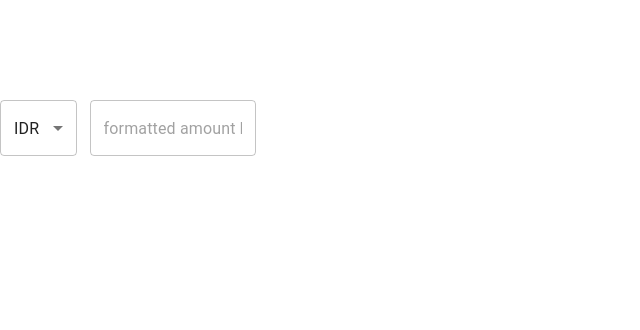
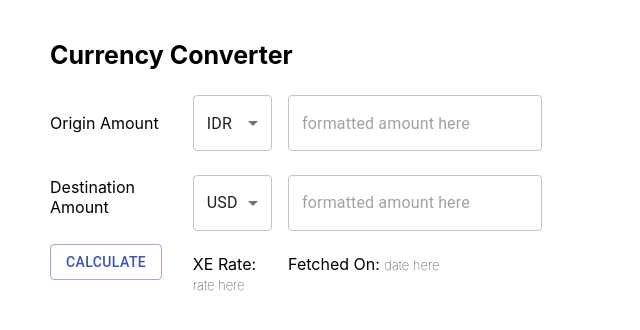
Before and after one commit to reyapr/currency-converter-FE, a React (Create React App) app: page / in a window 1280 px wide. Shown: the top 330 px of the page, without its empty margins (0-640 px from the left). Built offline with nearby package versions, Linux system fonts and the light colour scheme.

Commit message:
adjust UI for currency converter

```diff
--- a/src/App.css
+++ b/src/App.css
@@ -1,8 +1,3 @@
-.App {
-  text-align: center;
-  margin-top: 100px;
-}
-
 .App-logo {
   height: 40vmin;
   pointer-events: none;
--- a/src/App.tsx
+++ b/src/App.tsx
@@ -1,11 +1,10 @@
 import React from 'react';
 import logo from './logo.svg';
-import './App.css';
 import Home from './routes/Home';
 
 function App() {
   return (
-    <div className="App">
+    <div>
       <Home/>
     </div>
   );
--- a/src/components/InputAmount/index.tsx
+++ b/src/components/InputAmount/index.tsx
@@ -3,13 +3,6 @@ import TextField from '@material-ui/core/TextField';
 import NumberFormat from 'react-number-format';
 import { InputProps, NumberFormatCustomProps } from './InputInterface';
 import { makeStyles } from '@material-ui/core/styles'
-
-const useStyles = makeStyles({
-  input: {
-    width: '65%'
-  }
-});
-
 
 const NumberFormatCustom = (props: NumberFormatCustomProps) => {
   const { onChange, ...other } = props;
@@ -32,7 +25,6 @@ const NumberFormatCustom = (props: NumberFormatCustomProps) => {
 }
 
 const Input = (props: InputProps) => {
-  const classes = useStyles()
   return (
     <>
       <TextField
@@ -45,7 +37,6 @@ const Input = (props: InputProps) => {
         }}
         variant="outlined"
         placeholder="formatted amount here"
-        className={classes.input}
       />
     </>
   );
--- a/src/components/SelectCurrency/index.tsx
+++ b/src/components/SelectCurrency/index.tsx
@@ -6,8 +6,7 @@ import { currencies } from './constant/currencies';
 
 const useStyles = makeStyles({
   select: {
-    textAlign: 'left',
-    width: '30%'
+    textAlign: 'left'
   }
 });
 
--- a/src/index.css
+++ b/src/index.css
@@ -7,6 +7,10 @@ body {
   -moz-osx-font-smoothing: grayscale;
 }
 
+html, body, #root, #root>div {
+  height: 100%;
+}
+
 code {
   font-family: source-code-pro, Menlo, Monaco, Consolas, 'Courier New',
     monospace;
--- a/src/routes/Home/CalculateCurrency/index.tsx
+++ b/src/routes/Home/CalculateCurrency/index.tsx
@@ -2,12 +2,15 @@ import React from 'react';
 import SelectCurrency from '../../../components/SelectCurrency/index';
 import Currencies from '../../../constant/enums/currencies';
 import InputAmount from '../../../components/InputAmount/index';
+import Button from '@material-ui/core/Button';
 import './styles.css'
 
 const Home = () => {
   const [value, setValue] = React.useState({
     originCurrency: Currencies.IDR,
     originAmount: '',
+    destinationCurrency: Currencies.USD,
+    destinationAmount: ''
   });
 
   const handleChange = (event: React.ChangeEvent<HTMLInputElement>) => {
@@ -19,10 +22,34 @@ const Home = () => {
   };
 
   return (
-    <div>
-      <div className="origin">
-        <SelectCurrency name="originCurrency" currency={value.originCurrency} handleChange={handleChange} />
-        <InputAmount name="originAmount" value={value.originAmount} handleChange={handleChange} disabled={true} />
+    <div className="currency-converter">
+      <div className="title">Currency Converter</div>
+      <div className="content">
+        <div className="left">
+          <div className="desc">Origin Amount</div>
+          <div className="desc">Destination Amount</div>
+          <div className="button">
+            <Button variant="outlined" color="primary">Calculate</Button>
+          </div>
+        </div>
+        <div className="space"/>
+        <div className="mid">
+          <SelectCurrency name="originCurrency" currency={value.originCurrency} handleChange={handleChange} />
+          <SelectCurrency name="destinationCurrency" currency={value.destinationCurrency} handleChange={handleChange} />
+          <div className="info">
+            <span>XE Rate: </span>
+            <span className="info-place-holder">rate here</span>
+          </div>
+        </div>
+        <div className="space"/>
+        <div className="right">
+          <InputAmount name="originAmount" value={value.originAmount} handleChange={handleChange} disabled={true} />
+          <InputAmount name="destinationAmount" value={value.destinationAmount} handleChange={handleChange} disabled={true} />
+          <div className="info">
+            <span>Fetched On: </span>
+            <span className="info-place-holder">date here</span>
+          </div>
+        </div>
       </div>
     </div>
   )
--- a/src/routes/Home/CalculateCurrency/styles.css
+++ b/src/routes/Home/CalculateCurrency/styles.css
@@ -1,5 +1,61 @@
-.origin {
+.currency-converter {
+  display: flex;
+  height: 30%;
+  flex-direction: column;
+}
+
+.content {
+  display: flex;
+  flex-direction: row;
+  justify-content: space-between;
+  width: 40%;
+  height: 100%;
+}
+
+.title {
+  margin-bottom: 25px;
+  font-weight: bold;
+  font-size: 25px;
+}
+
+.left {
  display: flex;
+ flex-direction: column;
+ flex: 8;
  justify-content: space-between;
- width: 20%;
 }
+
+.mid {
+  display: flex;
+  flex-direction: column;
+  justify-content: space-between;
+  flex: 5;
+ }
+
+ .space {
+   display: flex;
+   flex: 1;
+ }
+
+ .right {
+  display: flex;
+  flex-direction: column;
+  justify-content: space-between;
+  flex: 16
+ }
+
+ .info {
+   height: 26px;
+ }
+
+ .info-place-holder {
+  font-weight: 100;
+  font-size: small;
+ }
+
+
+.desc {
+  display: flex;
+  height: 56px;
+  align-items: center;
+}
--- a/src/routes/Home/index.tsx
+++ b/src/routes/Home/index.tsx
@@ -1,9 +1,10 @@
 import React from 'react';
 import CalculateCurrency from './CalculateCurrency/index';
+import './styles.css'
 
 const Home = () => {
   return (
-    <div>
+    <div className="home">
       <CalculateCurrency/>
     </div>
   )
--- /dev/null
+++ b/src/routes/Home/styles.css
@@ -0,0 +1,5 @@
+.home {
+  margin-top: 40px;
+  margin-left: 50px;
+  height: 100%;
+}
```
